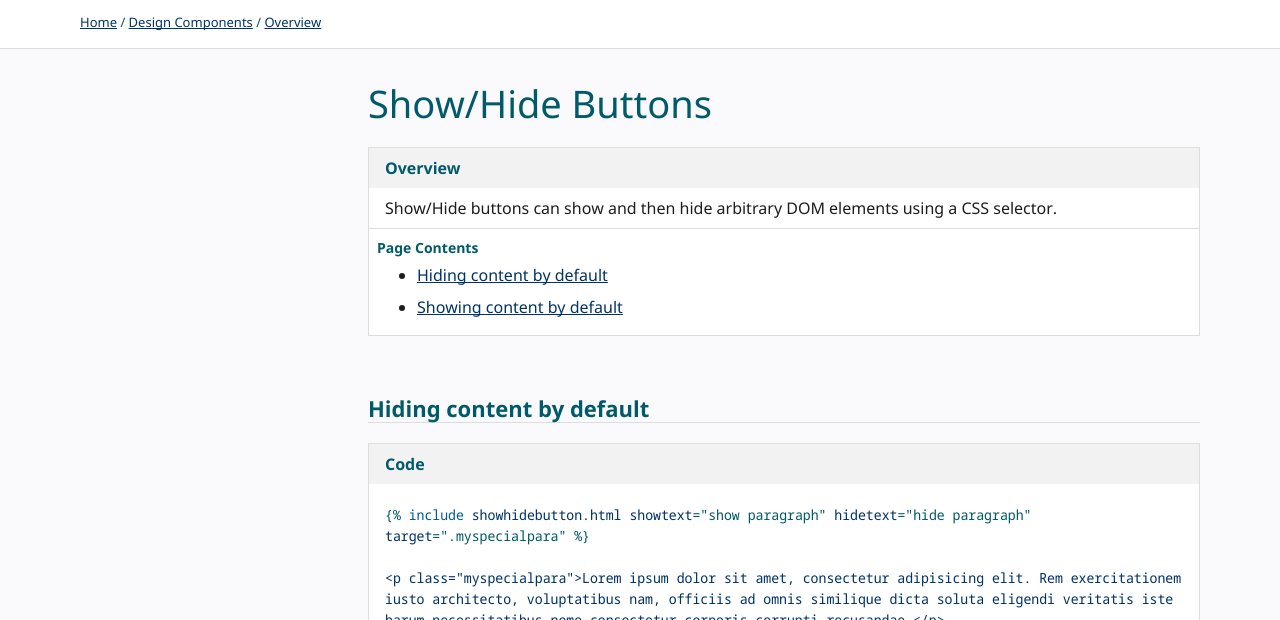
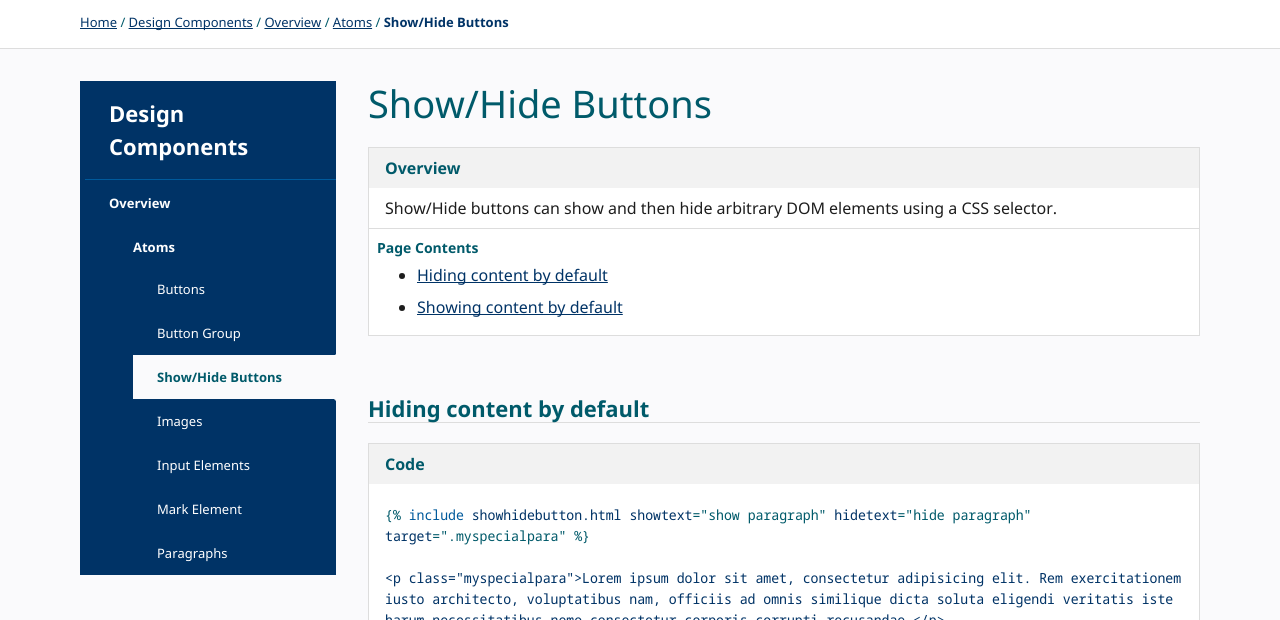
Before and after one commit to w3c/wai-website-theme, a Jekyll site: the page built from _components/atoms/show-hide-buttons.md, in a window 1280 px wide and 900 px high, cut to the strip 280-900 px from the top of the window. Built offline with Jekyll 4.4.1, drawn with Linux system fonts in a browser that asks for light colours; cached includes are drawn as plain includes; comment, search, counter and statistics services are not loaded.

Commit message:
Update navigation, add atoms overview page

```diff
--- a/_data/navigation.yml
+++ b/_data/navigation.yml
@@ -17,3 +17,21 @@
   pages:
   - name: Overview
     url: "/components/"
+    pages:
+      - name: Atoms
+        url: "/components/atoms/"
+        pages:
+        - name: Buttons
+          url: "/components/atoms/buttons/"
+        - name: Button Group
+          url: "/components/atoms/button-group/"
+        - name: "Show/Hide Buttons"
+          url: "/components/atoms/show-hide-buttons/"
+        - name: Images
+          url: "/components/atoms/images/"
+        - name: Input Elements
+          url: "/components/atoms/input/"
+        - name: "Mark Element"
+          url: "/components/atoms/mark/"
+        - name: "Paragraphs"
+          url: "/components/atoms/p/"
```
Also changed, not shown: _components/atoms.md (added, +19 -0 lines).
